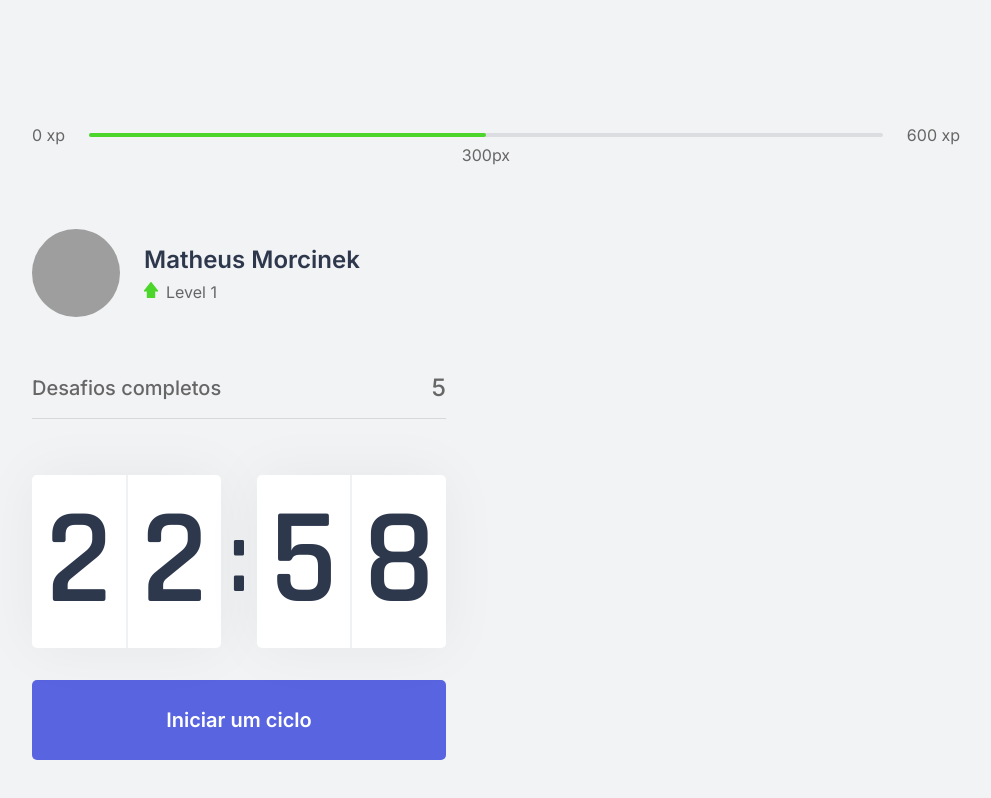
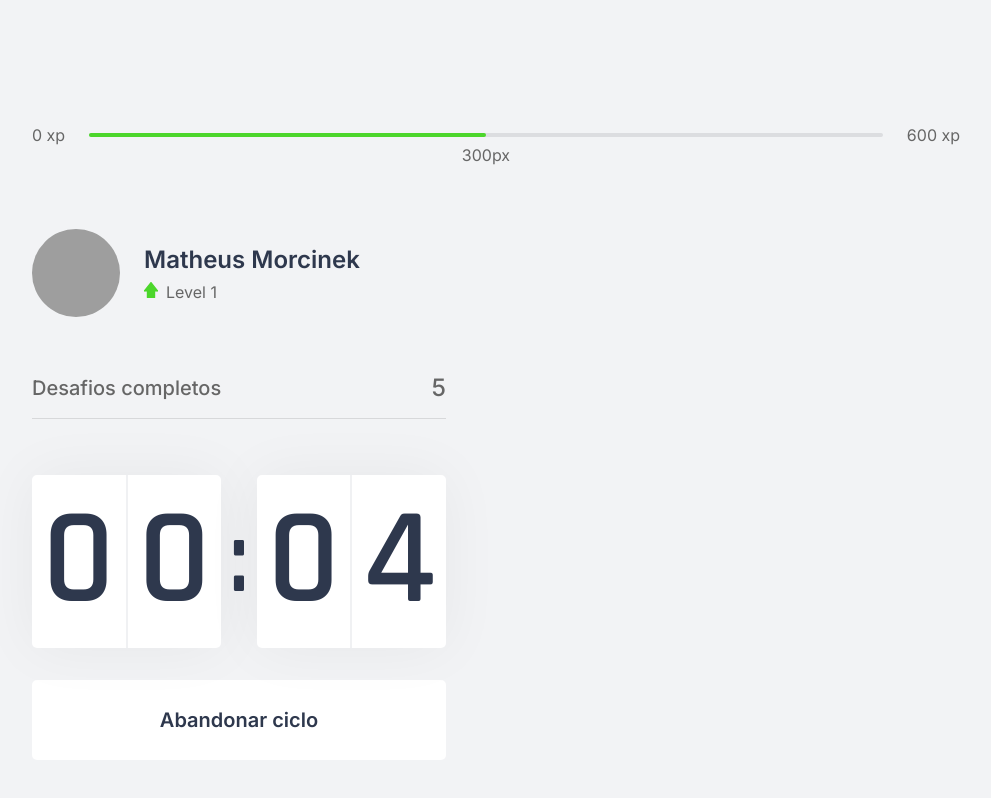
Before and after one commit to matheusmorcinek/moveit-app, a Next.js app: page / in a window 1280 px wide. Both pictures are taken after a click on the button "Iniciar um ciclo". Shown: the whole page, without its empty margins (144-1135 px from the left). Built offline with nearby package versions, Linux system fonts and the light colour scheme; grey boxes are pictures that could not be loaded.

Commit message:
refactoring, completing countdown component

```diff
--- a/src/components/Countdown.tsx
+++ b/src/components/Countdown.tsx
@@ -1,10 +1,13 @@
-import { useState, useEffect } from 'react';
-import style from '../styles/components/Countdown.module.css';
+import { useState, useEffect, Fragment } from 'react';
+import styles from '../styles/components/Countdown.module.css';
+
+let countdownTimeout: NodeJS.Timeout;
 
 export function Countdown() {
 
-    const [time, setTime] = useState(23 * 60);
-    const [active, setActive] = useState(false);
+    const [time, setTime] = useState(0.1 * 60);
+    const [isActive, setIsActive] = useState(false);
+    const [hasFinished, setHasFinished] = useState(false);
 
     const minutes = Math.floor(time / 60);
     const seconds = time % 60;
@@ -14,24 +17,35 @@
 
     function startCountdown() {
 
-        setActive(true);
+        setIsActive(true);
+    }
+
+    function resetCountdown() {
+
+        clearTimeout(countdownTimeout);
+        setIsActive(false);
+        setTime(0.1 * 60);
     }
 
     useEffect(() => {
 
-        if (active && time > 0) {
+        if (isActive && time > 0) {
 
-            setTimeout(() => {
+            countdownTimeout = setTimeout(() => {
 
                 setTime(time - 1);
             }, 1000);
+        } else if (isActive && time === 0) {
+
+            setHasFinished(true);
+            setIsActive(false);
         }
-    }, [active, time]);
+    }, [isActive, time]);
 
     return (
         <div>
 
-            <div className={style.countdownContainer}>
+            <div className={styles.countdownContainer}>
 
                 <div>
                     <span>{minuteLeft}</span>
@@ -44,9 +58,46 @@
                 </div>
             </div>
 
-            <button type='button' onClick={startCountdown} className={style.CountDownButton}>
-                Iniciar um ciclo
-            </button>
+
+            {/* {
+                hasFinished && (
+                    <button disabled
+                        type='button'
+                        className={styles.countdownButton}>
+                        Ciclo encerrado
+                    </button>
+                )
+            } */}
+
+
+
+            {
+                hasFinished ? (
+                    <button disabled
+                        type='button'
+                        className={styles.countDownButton}>
+                        Ciclo encerrado
+                    </button>
+                ) : (
+                    <Fragment>
+                        {
+                            isActive ? (
+
+                                <button type='button' onClick={resetCountdown} className={`${styles.countDownButton} ${styles.countdownButtonActive}`}>
+                                    Abandonar ciclo
+                                </button>
+                            ) : (
+
+                                <button type='button' onClick={startCountdown} className={styles.countDownButton}>
+                                    Iniciar um ciclo
+                                </button>
+                            )
+                        }
+                    </Fragment>
+                )
+            }
+
+
         </div>
     );
 }
--- a/src/styles/components/Countdown.module.css
+++ b/src/styles/components/Countdown.module.css
@@ -38,7 +38,7 @@
     margin: 0 0.5rem;
 }
 
-.CountDownButton {
+.countDownButton {
     width: 100%;
     height: 5rem;
 
@@ -61,6 +61,22 @@
     transition: background-color 0.2s;
 }
 
-.CountDownButton:hover{
+.countDownButton:not(:disabled):hover {
     background: var(--blue-dark);
 }
+
+.countdownButtonActive {
+    background: var(--white);
+    color: var(--title);
+}
+
+.countdownButtonActive:not(:disabled):hover {
+    background: var(--red);
+    color: var(--white);
+}
+
+.countDownButton:disabled {
+    background: var(--white);
+    color: var(--text);
+    cursor: not-allowed;
+}
```
